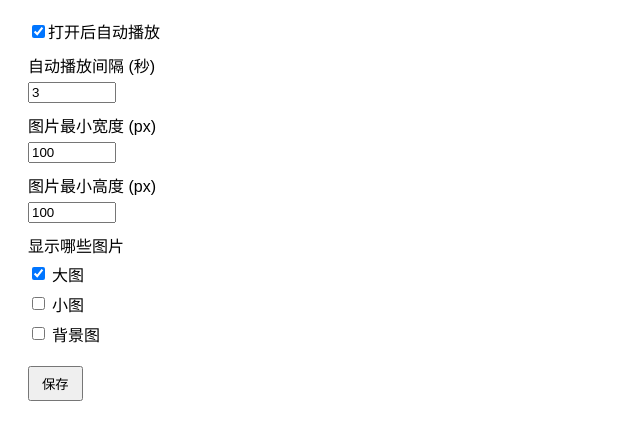
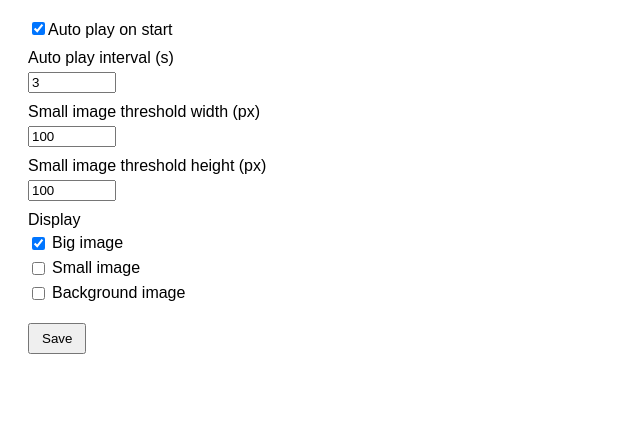
Before and after one commit to im-red/image_slideshow, a browser extension: page options.html in a window 1280 px wide. Shown: the part 89-528 px from the top of the page, without its empty margins (0-640 px from the left). Drawn offline with Linux system fonts and the light colour scheme.

Commit message:
feat: update text

```diff
--- a/options.html
+++ b/options.html
@@ -45,25 +45,25 @@
 <body>
     <h1>Slideshow Settings</h1>
 
-    <label><input id="autoPlayOnStart" type="checkbox">打开后自动播放</label>
+    <label><input id="autoPlayOnStart" type="checkbox">Auto play on start</label>
 
-    <label for="interval">自动播放间隔 (秒)</label>
+    <label for="interval">Auto play interval (s)</label>
     <input id="interval" type="number" min="1">
 
-    <label for="minWidth">图片最小宽度 (px)</label>
+    <label for="minWidth">Small image threshold width (px)</label>
     <input id="minWidth" type="number" min="1">
 
-    <label for="minHeight">图片最小高度 (px)</label>
+    <label for="minHeight">Small image threshold height (px)</label>
     <input id="minHeight" type="number" min="1">
 
-    <label>显示哪些图片</label>
+    <label>Display</label>
     <div class="checkbox-group">
-        <label><input id="showBigImage" type="checkbox">大图</label>
-        <label><input id="showSmallImage" type="checkbox">小图</label>
-        <label><input id="showBgImage" type="checkbox">背景图</label>
+        <label><input id="showBigImage" type="checkbox">Big image</label>
+        <label><input id="showSmallImage" type="checkbox">Small image</label>
+        <label><input id="showBgImage" type="checkbox">Background image</label>
     </div>
 
-    <button id="saveBtn">保存</button>
+    <button id="saveBtn">Save</button>
 
     <script src="options.js"></script>
 </body>
--- a/options.js
+++ b/options.js
@@ -42,6 +42,6 @@ saveBtn.addEventListener('click', () => {
     };
 
     chrome.storage.sync.set(prefs, () => {
-        alert('保存成功！');
+        alert('Saved!');
     });
 });
```
Also changed, not shown: slideshow.js (+4 -4 lines).
